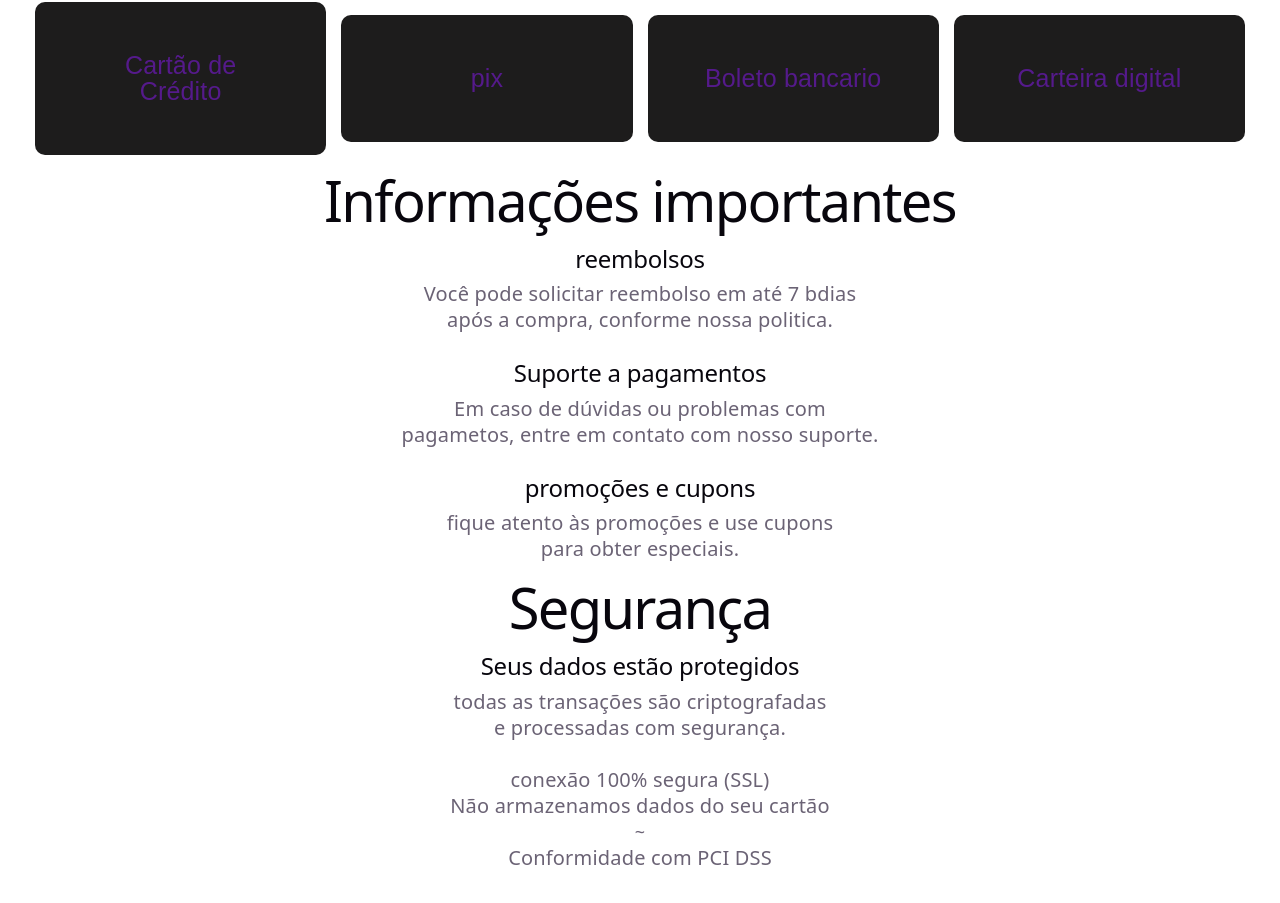
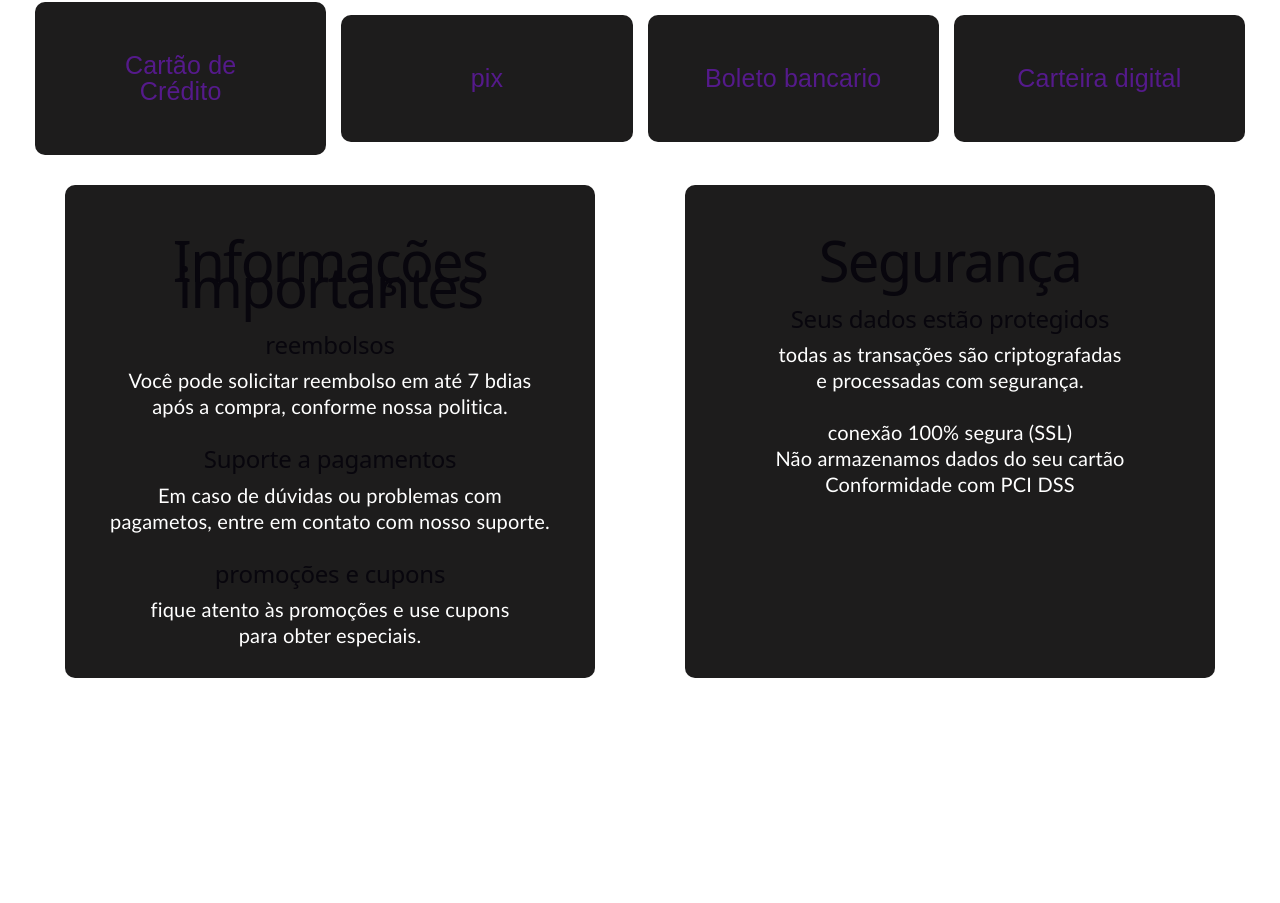
Before and after one commit to costamatheus19/GameZone, a React (Vite) app: page /pagamentos in a window 1280 px wide. Shown: the part 425-1328 px from the top of the page. After the commit the page ends 1183 px from the top, so only its background shows below. Built offline with nearby package versions, Linux system fonts and the light colour scheme.

Commit message:
inicio da pagina de pagamentos

```diff
--- a/src/pages/Pagamentos.jsx
+++ b/src/pages/Pagamentos.jsx
@@ -18,6 +18,7 @@ function Pagamentos() {
           </p>
         </div>
         <div className={style.metodos}>
+          <div>
           <h1>Metodos aceitos</h1>
           <ul>
             <li>
@@ -33,7 +34,7 @@ function Pagamentos() {
               <a href="">Carteira digital </a>
             </li>
           </ul>
-
+          </div>
           <div className={style.outrosmetodos}>
             <div className={style.informacoesimportante}>
               <h1>Informações importantes</h1>
@@ -57,11 +58,10 @@ function Pagamentos() {
                 e processadas com segurança.</p>
                 <br />
                 <p>conexão 100% segura (SSL)</p>
-                <p>Não armazenamos dados do seu cartão</p>~
+                <p>Não armazenamos dados do seu cartão</p>
                 <p>Conformidade com PCI DSS</p>
             </div>
           </div>
-
 
         </div>
       </main>
--- a/src/pages/Pagamentos.module.css
+++ b/src/pages/Pagamentos.module.css
@@ -25,3 +25,20 @@
   font-size: 25px;
   font-family: "Poppins", sans-serif;
 }
+.outrosmetodos {
+  display: flex;
+  gap: 30px;
+  width: 100%;
+}
+
+.informacoesimportante,
+.seguranca {
+  flex: 1;
+  background-color: #1d1c1c;
+  color: #fff;
+  border-radius: 10px;
+  padding: 30px;
+  font-size: 25px;
+  font-family: "Poppins", 'Gill Sans', 'Gill Sans MT', Calibri, 'Trebuchet MS', sans-serif;
+  margin: 30px;
+}
```
